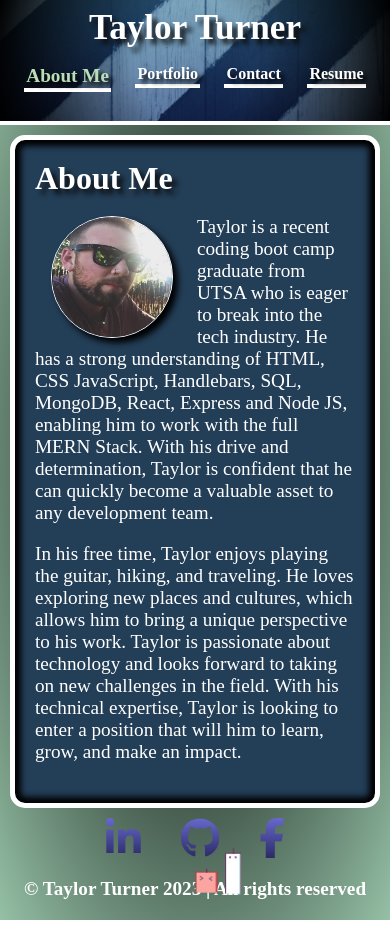
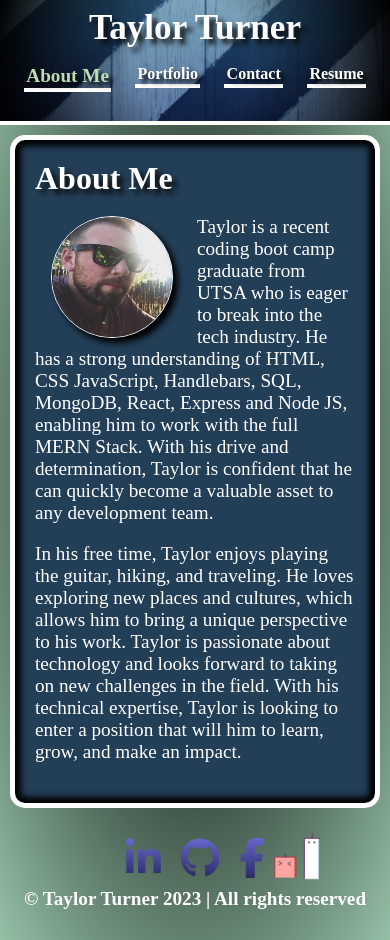
Before and after one commit to Bonee94/taylors-react-portfolio, a React (Create React App) app in the folder client/: page / in a window 390 px wide. Built offline with nearby package versions, Linux system fonts and the light colour scheme.

Commit message:
Adjusted footer css for candles display

```diff
--- a/client/src/styles/Footer.css
+++ b/client/src/styles/Footer.css
@@ -3,9 +3,12 @@ footer {
   flex-direction: column;
   align-items: center;
   width: 100%;
-  color: #fff
-  ;
+  color: #fff;
   margin: 0px 0 20px;
+}
+
+.icons-container {
+  display: flex;
 }
 
 .fa {
@@ -79,9 +82,13 @@ footer {
 }
 
 @media screen and (max-width: 568px) {
+  footer {
+    margin: 30px 0;
+  }
+
   .fa {
     font-size: 40px;
-    margin: 0 20px 20px;
+    margin: 0px 10px 10px;
 
   }
 
```
